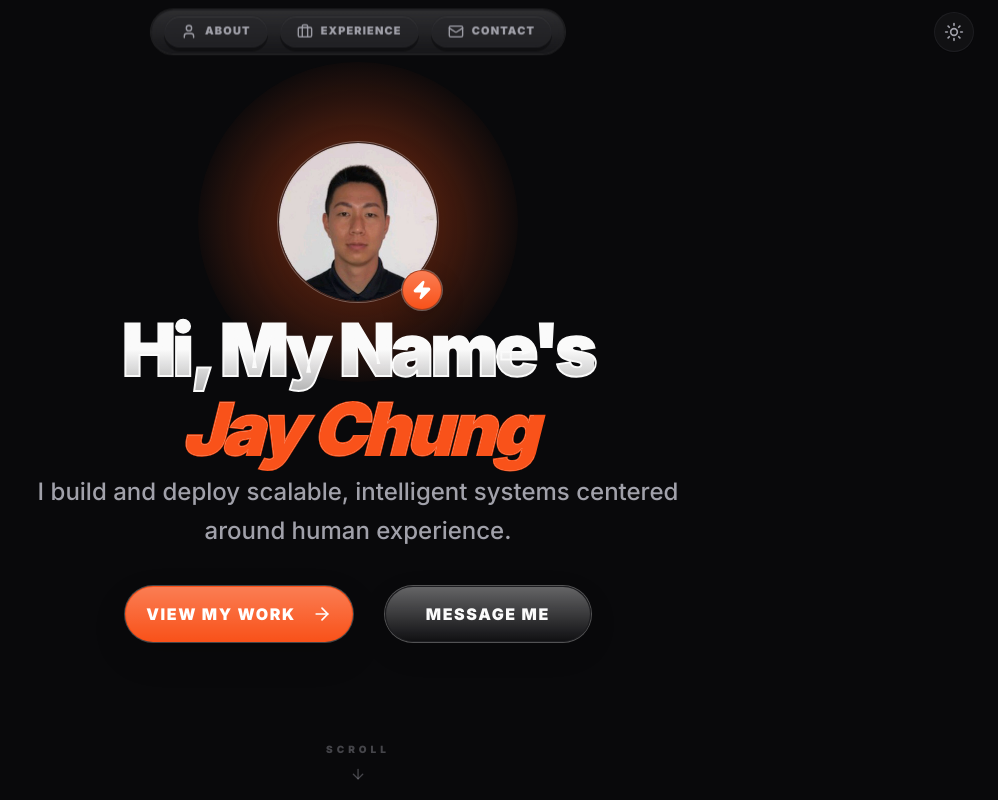
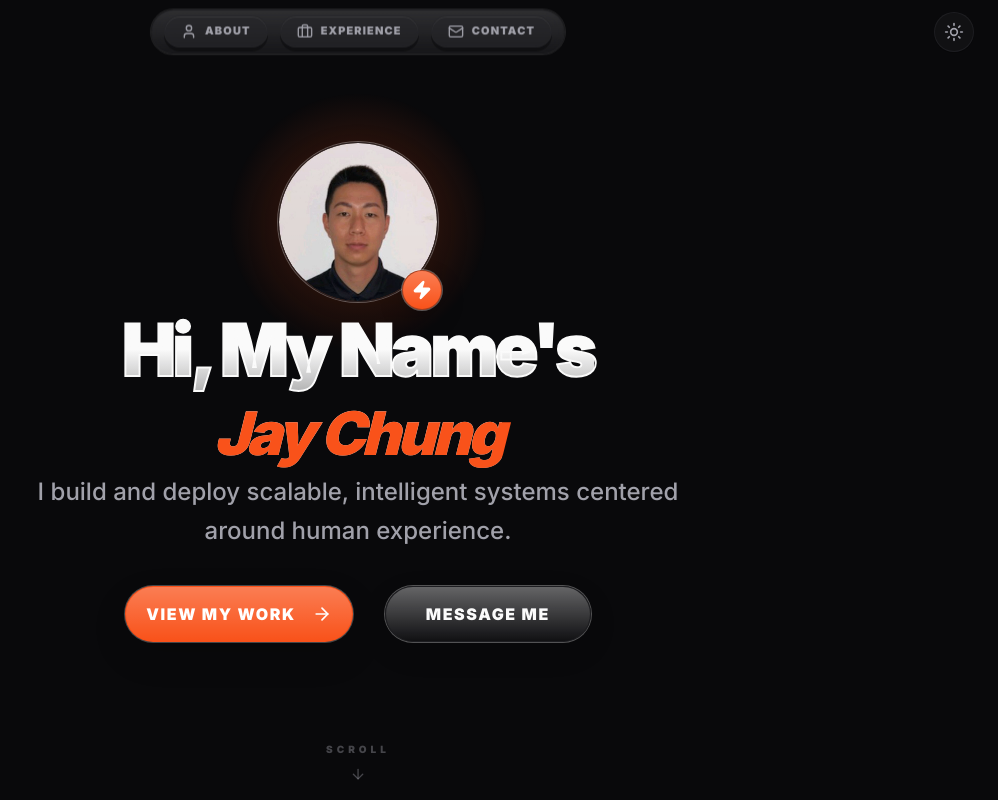
Before and after one commit to cchung7/jay-page, a Next.js app: page / in a window 1280 px wide. Shown: the top 800 px of the page, without its empty margins (282-1280 px from the left). Built offline with nearby package versions, Linux system fonts and the light colour scheme.

Commit message:
jp_v1.1 - light mode, pfp & UI fix

```diff
--- a/src/app/globals.css
+++ b/src/app/globals.css
@@ -31,55 +31,161 @@
   --color-warning: #F59E0B;
 }
 
+/* LIGHT MODE */
 :root {
-  /* Converted from your hex values -> HSL triples */
-  --background: 0 0% 98%;
-  --foreground: 0 0% 4%;
+  /* Background: slightly cooler + darker than #E0E0E2 for separation */
+  /* #D2D8E2 (cool silver-blue) */
+  --background: 218 24% 86%;
 
-  --card: 0 0% 100%;
-  --card-foreground: 0 0% 4%;
+  /* Default text: much darker steel so paragraphs + UI labels pop */
+  /* #1F2D3A (deep steel) */
+  --foreground: 210 30% 18%;
 
-  --primary: 222 47% 11%;
-  --primary-foreground: 0 0% 98%;
+  /* Hero glow color (LIGHT): complements accent in light mode */
+  /* #2BB7A8 (teal) */
+  --hero-glow: 173 62% 44%;
 
-  --secondary: 240 5% 96%;
-  --secondary-foreground: 240 6% 10%;
+  /* Avatar filter (LIGHT): cool + slightly dim to match silver/teal environment */
+  /* brightness(0.94) contrast(1.06) saturate(0.90) hue-rotate(-20deg) (filter) */
+  --avatar-filter: brightness(1.00) contrast(1.10) saturate(0.96) hue-rotate(-6deg);
 
-  --accent: 15 95% 54%;
-  --accent-foreground: 0 0% 98%;
+  /* Optional avatar overlay (LIGHT): subtle teal tone to harmonize */
+  /* rgba(43, 183, 168, 0.08) (teal overlay) */
+  --avatar-overlay: rgba(43, 183, 168, 0.08);
 
-  --muted: 240 5% 96%;
-  --muted-foreground: 240 4% 46%;
+  /* Avatar gloss highlight (LIGHT): soft white reflection */
+  --avatar-gloss: linear-gradient(
+    to bottom,
+    rgba(255, 255, 255, 0.55) 0%,
+    rgba(255, 255, 255, 0.25) 30%,
+    rgba(255, 255, 255, 0.08) 55%,
+    rgba(255, 255, 255, 0) 75%
+  );
 
-  --border: 240 6% 90%;
-  --input: 240 6% 90%;
-  --ring: 15 95% 54%;
+  /* Cards: brighter than background to read as surfaces */
+  /* #EEF2F7 (frosted white) */
+  --card: 214 33% 95%;
+  /* #1F2D3A (deep steel) */
+  --card-foreground: 210 30% 18%;
+
+  /* Primary: used for headings and high-emphasis text */
+  /* #1B2A3A (midnight steel) */
+  --primary: 212 36% 16%;
+  /* #F8FAFC (near-white) */
+  --primary-foreground: 210 40% 98%;
+
+  /* Secondary: controls pills/sections, should be distinct but not loud */
+  /* #C2CAD8 (soft slate) */
+  --secondary: 220 20% 81%;
+  /* #223244 (slate ink) */
+  --secondary-foreground: 212 33% 20%;
+
+  /* Accent: keep teal but deepen it so it doesn’t wash out */
+  /* #2BB7A8 (teal) */
+  --accent: 173 62% 44%;
+  /* #062A28 (deep teal ink) */
+  --accent-foreground: 176 75% 10%;
+
+  /* Muted: subtle surfaces (chips, subtle blocks) */
+  /* #D7DEE9 (misty blue-gray) */
+  --muted: 218 28% 88%;
+  /* Muted text: true secondary text (readable, not faded) */
+  /* #4B5E73 (slate blue) */
+  --muted-foreground: 212 22% 37%;
+
+  /* Borders/inputs: visible separation on card and bg */
+  /* #B7C1D1 (cool gray) */
+  --border: 218 18% 77%;
+  /* #B7C1D1 (cool gray) */
+  --input: 218 18% 77%;
+
+  /* Focus ring uses accent (teal) */
+  /* #2BB7A8 (teal) */
+  --ring: 173 62% 44%;
 
   --radius: 1rem;
 }
 
+/* DARK MODE */
 .dark {
+  /* Background: near-black slate */
+  /* #09090B (near-black) */
   --background: 240 10% 4%;
+
+  /* Default text: near-white */
+  /* #FAFAFA (near-white) */
   --foreground: 0 0% 98%;
 
+  /* Hero glow color (DARK): energetic highlight in dark mode */
+  /* #F97316 (orange) */
+  --hero-glow: 15 95% 54%;
+
+  /* Avatar filter (DARK): none */
+  /* none (filter) */
+  --avatar-filter: none;
+
+  /* Avatar overlay (DARK): transparent */
+  /* transparent (overlay) */
+  --avatar-overlay: transparent;
+
+  /* Avatar gloss highlight (DARK): much subtler reflection */
+  --avatar-gloss: linear-gradient(
+    to bottom,
+    rgba(255, 255, 255, 0.20) 0%,
+    rgba(255, 255, 255, 0.08) 30%,
+    rgba(255, 255, 255, 0.03) 55%,
+    rgba(255, 255, 255, 0) 75%
+  );
+
+  /* Card surfaces: dark elevated layer */
+  /* #19191C (charcoal) */
   --card: 240 6% 10%;
+  /* #FAFAFA (near-white) */
   --card-foreground: 0 0% 98%;
 
+  /* Primary: headings/high emphasis on dark backgrounds */
+  /* #FAFAFA (near-white) */
   --primary: 0 0% 98%;
+  /* #09090B (near-black) */
   --primary-foreground: 240 10% 4%;
 
+  /* Secondary: subtle containers */
+  /* #262629 (dark slate) */
   --secondary: 240 4% 16%;
+  /* #FAFAFA (near-white) */
   --secondary-foreground: 0 0% 98%;
 
+  /* Accent: brand/interactive color in dark mode */
+  /* #F97316 (orange) */
   --accent: 15 95% 54%;
+  /* #FAFAFA (near-white) */
   --accent-foreground: 0 0% 98%;
 
+  /* Muted: low-emphasis surfaces */
+  /* #262629 (dark slate) */
   --muted: 240 4% 16%;
+  /* Muted text: descriptions, helper text */
+  /* #A1A1AA (cool gray) */
   --muted-foreground: 240 5% 65%;
 
+  /* Borders/inputs: subtle separators in dark mode */
+  /* #262629 (dark slate) */
   --border: 240 4% 16%;
+  /* #262629 (dark slate) */
   --input: 240 4% 16%;
+
+  /* Focus ring: matches accent */
+  /* #F97316 (orange) */
   --ring: 15 95% 54%;
+}
+
+/* Avatar tone correction driven by theme variables */
+.hero-avatar-img {
+  filter: var(--avatar-filter);
+}
+
+.hero-avatar-overlay {
+  background: var(--avatar-overlay);
 }
 
 @layer base {
@@ -111,6 +217,11 @@
     border: 1px solid rgba(255, 255, 255, 0.05);
   }
 
+  .hero-avatar-gloss {
+    background: var(--avatar-gloss);
+    mix-blend-mode: overlay;
+  }
+
   .shadow-master {
     box-shadow: 0 20px 80px -15px oklch(0 0 0 / 0.08);
   }
--- a/src/components/home/HeroSection.tsx
+++ b/src/components/home/HeroSection.tsx
@@ -51,12 +51,12 @@ export const HeroSection = () => {
             {/* glow */}
             <div
               className={cn(
-                "absolute -inset-20 rounded-full pointer-events-none z-0",
-                "[background:radial-gradient(circle,rgba(249,84,28,0.6)_0%,rgba(249,84,28,0.35)_30%,rgba(249,84,28,0.15)_55%,rgba(249,84,28,0)_75%)]",
-                "opacity-90",
-                "transition-all duration-700 group-hover:opacity-100"
+                "absolute -inset-12 rounded-full pointer-events-none z-0",
+                "opacity-90 transition-all duration-700 group-hover:opacity-100",
+                "[background:radial-gradient(circle,hsl(var(--hero-glow)/0.42)_0%,hsl(var(--hero-glow)/0.22)_28%,hsl(var(--hero-glow)/0.10)_52%,hsl(var(--hero-glow)/0)_72%)]"
               )}
             />
+
             {/* Avatar */}
             <div
               className={cn(
@@ -67,14 +67,21 @@ export const HeroSection = () => {
             >
               <div className="absolute inset-1.5 rounded-full border border-border/50 dark:border-border/60 pointer-events-none" />
 
-              <Image
-                src="/images/jay_pic.jpg"
-                alt="Jay Chung headshot"
-                fill
-                priority
-                className="rounded-full object-cover group-hover:scale-110 transition-transform duration-500"
-              />
-              <div className="absolute inset-0 rounded-full pointer-events-none shadow-[inset_0_0_0_1px_rgba(0,0,0,0.06)] dark:shadow-[inset_0_0_0_1px_rgba(255,255,255,0.05)]" />
+              <div className="absolute inset-0 rounded-full overflow-hidden transition-transform duration-500 group-hover:scale-110">
+                <Image
+                  src="/images/jay_pic.jpg"
+                  alt="Profile Picture"
+                  fill
+                  priority
+                  className="rounded-full object-cover hero-avatar-img"
+                />
+
+                {/* Theme-driven color tone */}
+                <div className="absolute inset-0 rounded-full pointer-events-none hero-avatar-overlay" />
+
+                {/* Gloss highlight */}
+                <div className="absolute inset-0 rounded-full pointer-events-none hero-avatar-gloss" />
+              </div>
             </div>
 
             {/* Zap badge */}
@@ -117,15 +124,8 @@ export const HeroSection = () => {
                 "dark:[-webkit-text-stroke:2px_hsl(var(--border))]"
               )}
             >
+              {/* TItle Text */}
               Hi, My Name&apos;s <br />
-              <span
-                className={cn(
-                  "italic",
-                  "[-webkit-text-stroke:2px_hsl(var(--accent))]"
-                )}
-              >
-                Jay Chung
-              </span>
             </span>
 
             <span
@@ -136,7 +136,10 @@ export const HeroSection = () => {
               )}
             >
               Hi, My Name&apos;s <br />
-              <span className="text-accent italic">Jay Chung</span>
+
+              <span className="text-accent italic text-4xl md:text-6xl">
+                Jay Chung
+              </span>
             </span>
           </motion.h1>
 
```
